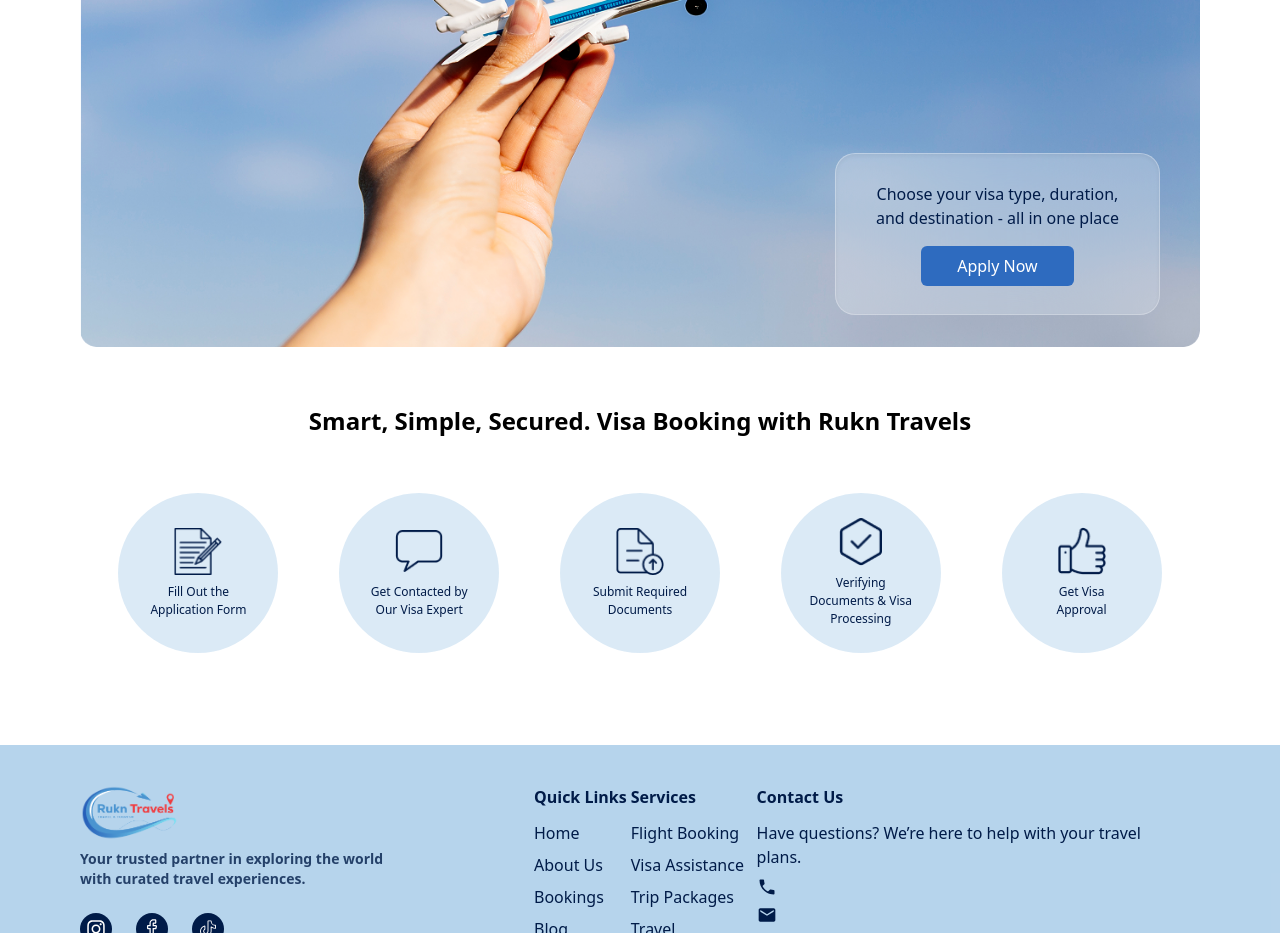
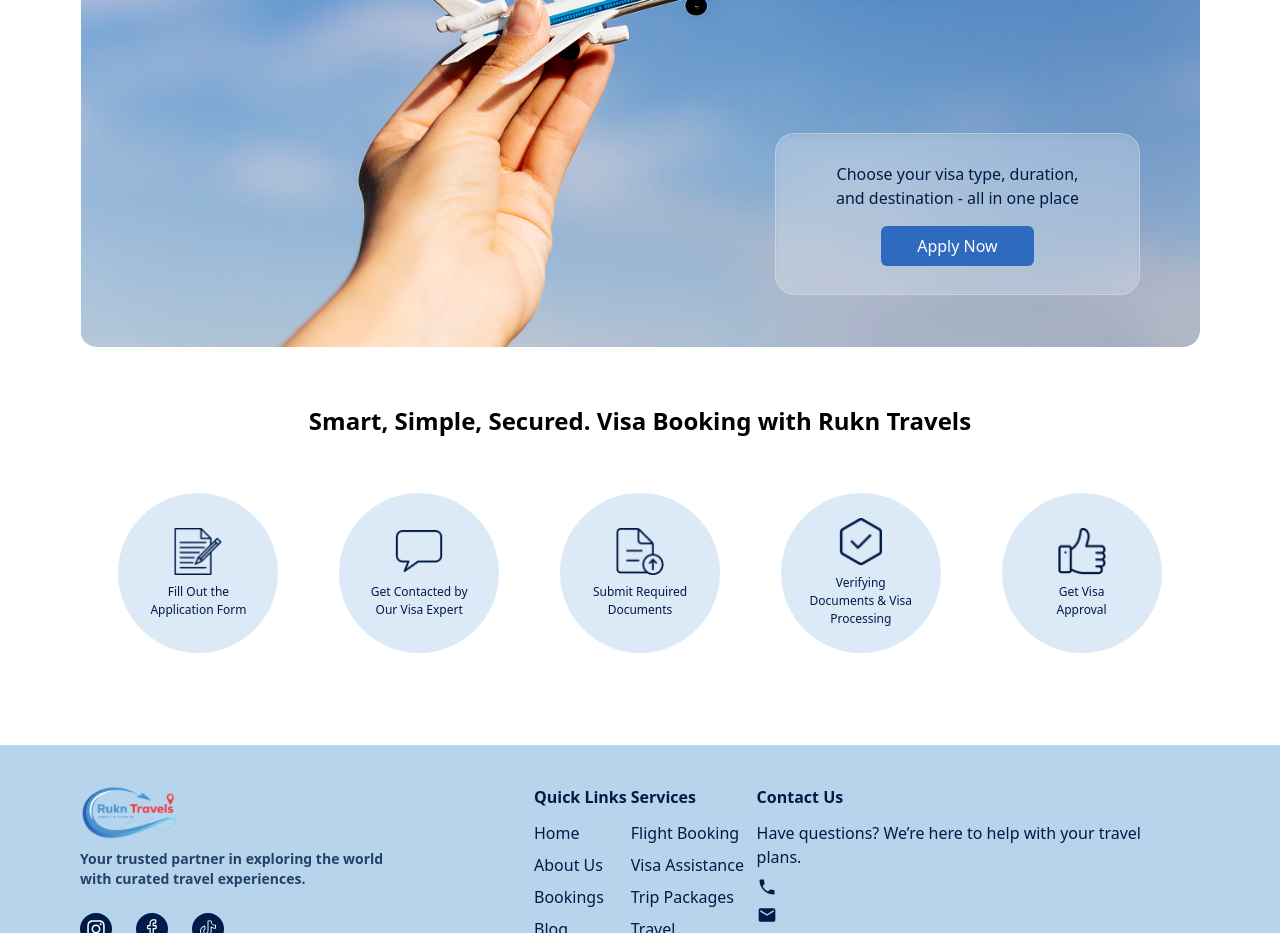
Before and after one commit to Fica-Web/Smart-Travels, a React (Vite) app in the folder frontend/: page /bookings/visa in a window 1280 px wide. Shown: the part 1160-2093 px from the top of the page. Built offline with nearby package versions, Linux system fonts and the light colour scheme; no server answers.

Commit message:
improve alignment of imagebox

```diff
--- a/frontend/src/components/HomeSection/BookingPage/ImageBox.jsx
+++ b/frontend/src/components/HomeSection/BookingPage/ImageBox.jsx
@@ -16,7 +16,7 @@ const ImageBox = () => {
   // Box content as a reusable JSX block
   const BoxContent = () => (
     <div
-      className="p-2  md:p-7 px-1 md:px-10
+      className="p-2  md:p-7 px-1 md:px-15
         max-w-full sm:max-w-[400px]
         rounded-[20px] border border-white/25 sm:bg-[#4A94D0]/20 md:bg-white/25 backdrop-blur-3xl shadow-inner
         text-white bg-[#4A94D0]/20 "
@@ -58,7 +58,7 @@ const ImageBox = () => {
 
       {/* Show over image (bottom-right) on sm and above */}
       <div
-        className="hidden sm:block absolute bottom-4 right-4 sm:bottom-6 sm:right-6 md:bottom-8 md:right-10"
+        className="hidden sm:block absolute bottom-4 right-4 sm:bottom-6 sm:right-6 md:bottom-13 md:right-15"
       >
         <BoxContent />
       </div>
```
